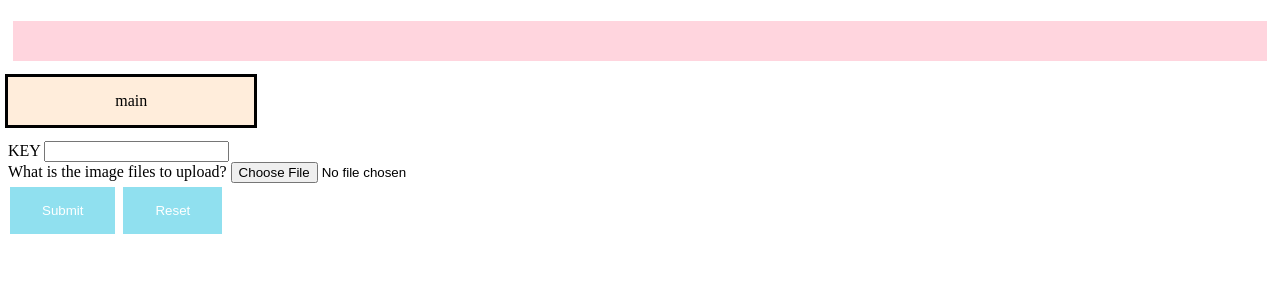
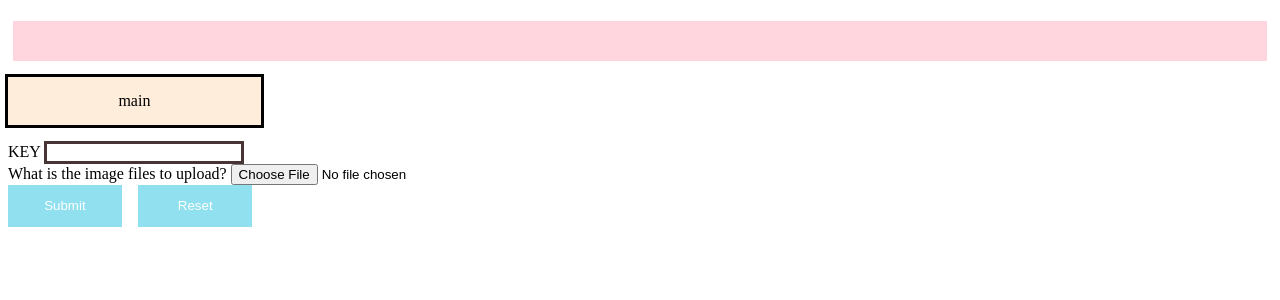
Before and after one commit to jishengx97/ece1779, a Python web app: template frontendapp/templates/pages/upload/upload_form.html in a window 1280 px wide. Shown: the top 300 px of the page. Run offline with Jinja, Linux system fonts and the light colour scheme; the template is opened without the code that fills it, so the values that code supplies are empty.

Commit message:
change style of all

```diff
--- a/frontendapp/templates/base.html
+++ b/frontendapp/templates/base.html
@@ -13,10 +13,15 @@
                 background-color: #90e0ef;
                 border: none;
                 color: white;
-                padding: 16px 32px;
+                width: 9%;
+                line-height: 3;
                 text-decoration: none;
-                margin: 4px 2px;
+                margin-right: 1%;
                 cursor: pointer;
+            }
+            input[type=string] {
+                width: 15%;
+                border: 3px solid #483434;
             }
             ul {
                 padding: 0;
@@ -27,7 +32,7 @@
                 outline: solid;
                 text-decoration: none;
                 display: inline-block;
-                width: 19.5%;
+                width: 20%;
                 margin-right: 0.625%;
                 text-align: center;
                 line-height: 3;
```
